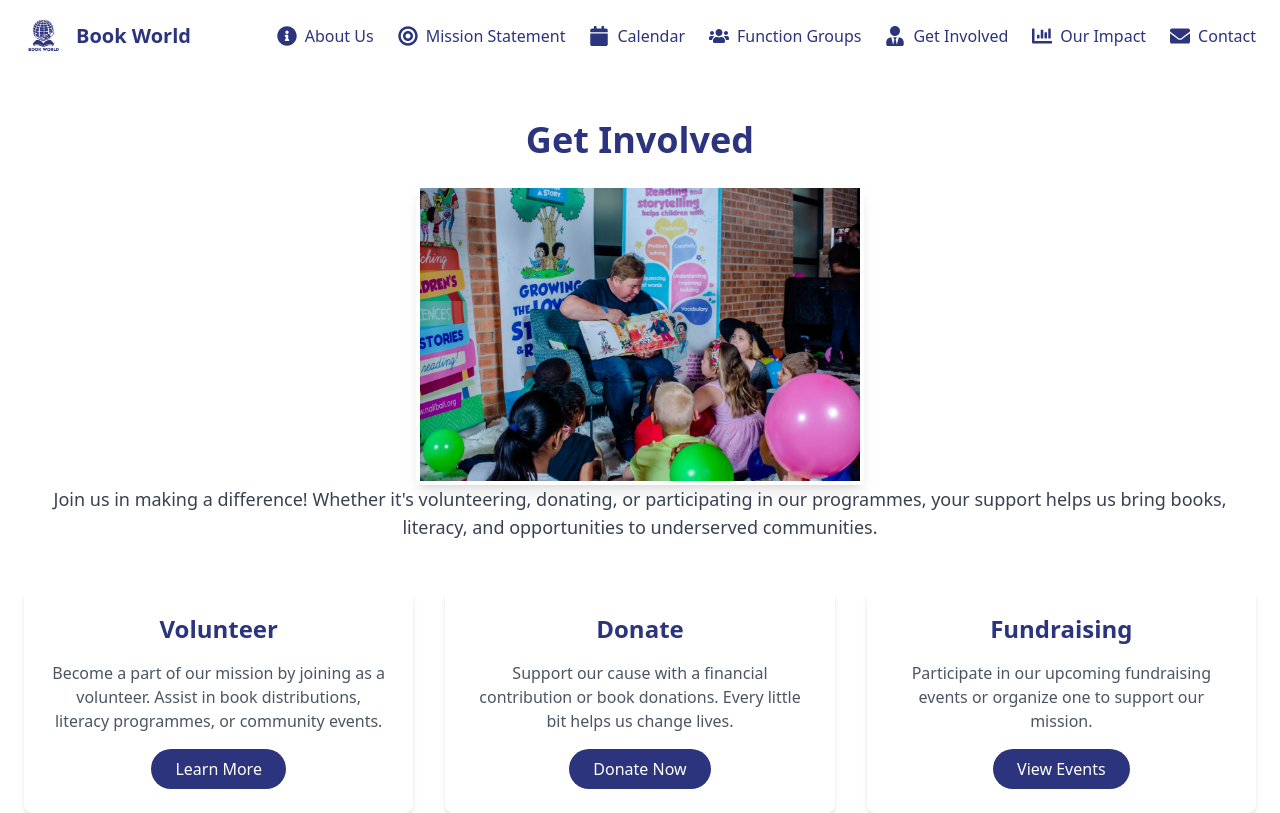
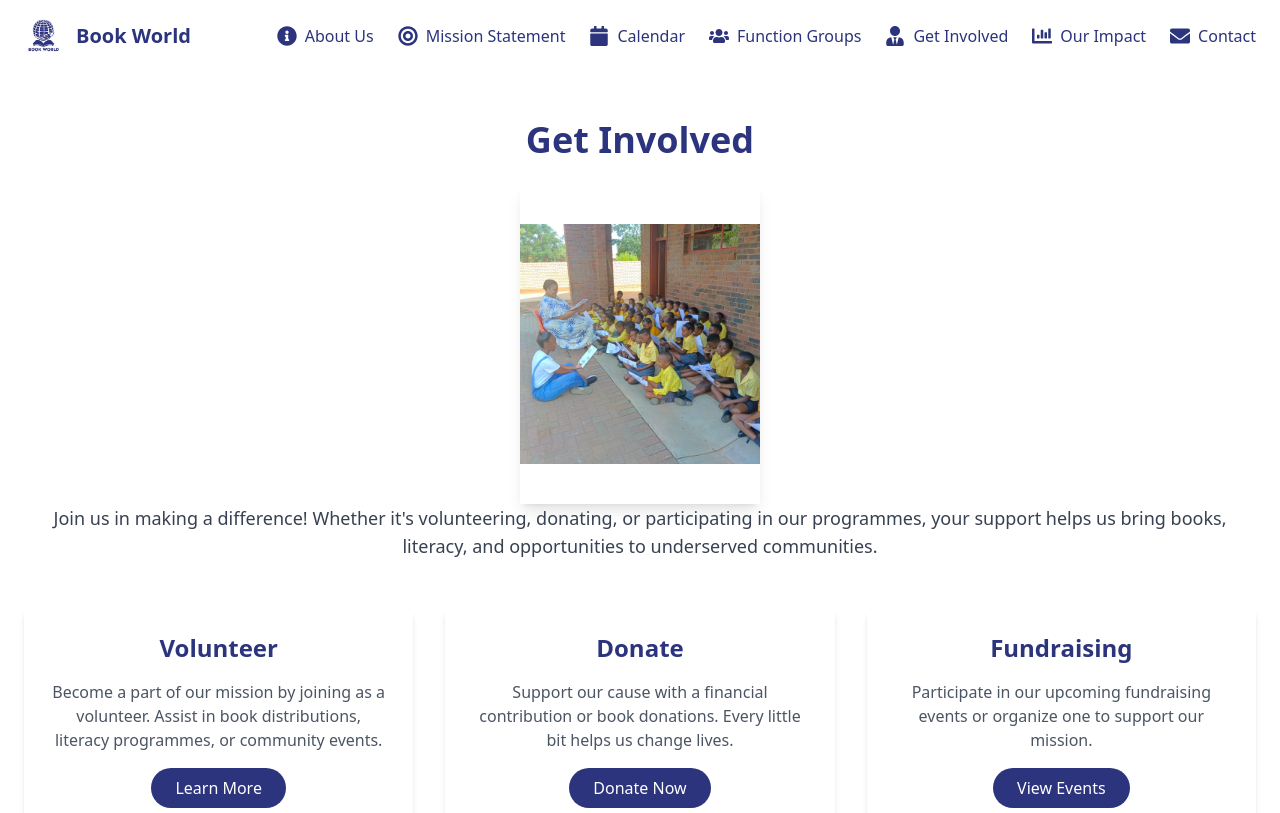
Before and after one commit to Astral-Solutions/Book, a React (Create React App) app in the folder book-world/: page /get-involved in a window 1280 px wide. Shown: the top 813 px of the page. Built offline with nearby package versions, Linux system fonts and the light colour scheme.

Commit message:
Update media

```diff
--- a/book-world/src/Components/GetInvolved.jsx
+++ b/book-world/src/Components/GetInvolved.jsx
@@ -10,10 +10,10 @@ const GetInvolvedPage = () => {
         </h1>
 
         <img
-  src="/images/LiteracyDevelopment.jpg"
+  src="/images/Reading.jpg"
   alt="Book World impact"
   loading="lazy"
-  className="mx-auto max-w-md h-auto object-cover shadow-lg border-4 border-white"
+  className="mx-auto max-w-60 h-80 object-contain shadow-lg"
 />
         <p className="text-lg text-gray-700 mb-12 text-center">
           Join us in making a difference! Whether it's volunteering, donating, or participating in our programmes, your support helps us bring books, literacy, and opportunities to underserved communities.
--- a/book-world/src/Components/Impact.jsx
+++ b/book-world/src/Components/Impact.jsx
@@ -15,12 +15,12 @@ function ImpactPage() {
         <header className="text-center mb-12">
           <h1 className="text-4xl font-bold text-[#2b347c] mb-4">Our Impact</h1>
 
-          <img
+          {/* <img
   src="/images/GetInvolved.jpg"
   alt="Book World Literacy Fascilitators"
   loading="lazy"
   className="mx-auto max-w-40 h-60 object-cover shadow-lg border-4 border-white"
-/>
+/> */}
           <p className="text-lg text-gray-700">
             At Book World, we're proud of the difference we've made in our
             communities through books, literacy programmes, and youth empowerment.
```
Also changed, not shown: book-world/public/images/Reading.jpg (added).
